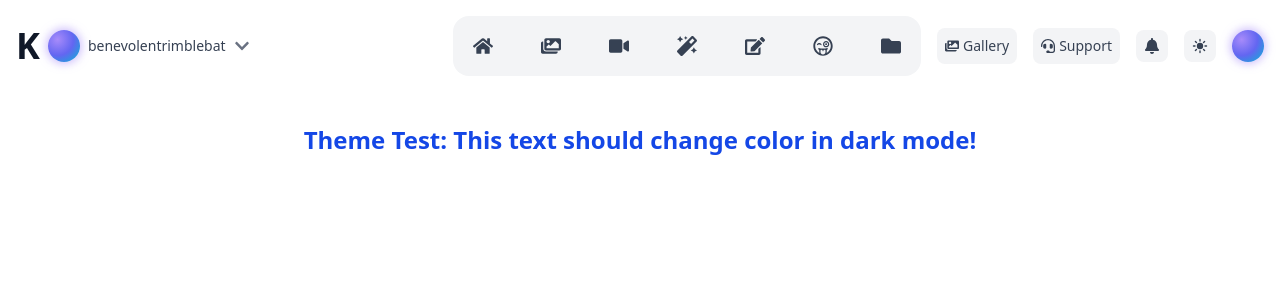
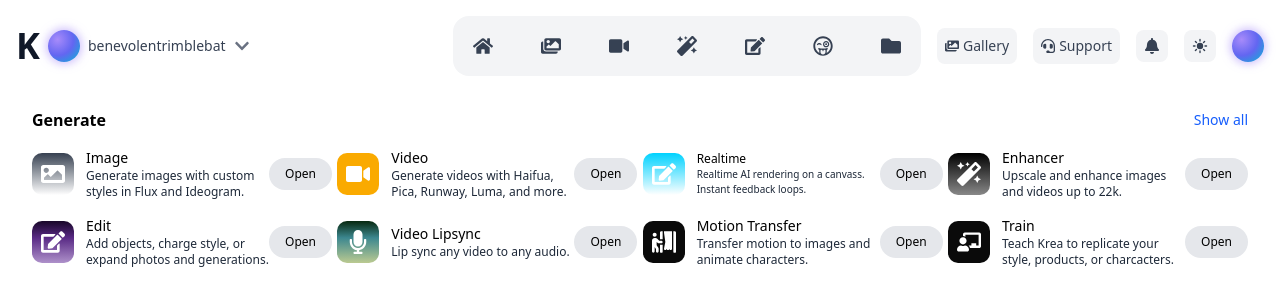
Before and after one commit to Buch-dev/Internship_Task, a Next.js app in the folder my-app/: page / in a window 1280 px wide. Shown: the top 306 px of the page. Built offline with nearby package versions, Linux system fonts and the light colour scheme.

Commit message:
added the generate components

```diff
--- /dev/null
+++ b/my-app/src/app/components/Generate.jsx
@@ -0,0 +1,203 @@
+import React from "react";
+import {
+  FaChalkboardTeacher,
+  FaEdit,
+  FaImage,
+  FaMagic,
+  FaMicrophone,
+  FaPersonBooth,
+  FaTrain,
+  FaVideo,
+} from "react-icons/fa";
+
+const Generate = () => {
+  return (
+    <div className="w-full py-4 px-4 sm:px-6 md:px-8">
+      <div className="flex items-center justify-between w-full">
+        <h5 className="font-bold dark:text-white">Generate</h5>
+        <p className="text-blue-600 text-sm">Show all</p>
+      </div>
+
+      <div className="mt-4 flex flex-col sm:flex-row sm:flex-wrap sm:items-center sm:justify-between gap-y-4 gap-x-1 w-full">
+        <div className="flex items-center justify-between w-full sm:w-[300px]">
+          <div className="icons flex items-center gap-3 w-fit">
+            <div
+              className="w-[42px] h-[42px] min-w-[42px] min-h-[42px] max-w-[42px] max-h-[42px] rounded-[10px] flex items-center justify-center cursor-pointer hover:scale-105 transition-transform duration-200"
+              style={{
+                background:
+                  "linear-gradient(to bottom, #374151 0%, #ffffff 100%)",
+              }}
+            >
+              <FaImage className="text-white text-2xl" />
+            </div>
+            <div>
+              <h6 className="dark:text-white text-sm">Image</h6>
+              <p className="text-gray-800 dark:text-gray-300 text-xs">
+                Generate images with custom styles in Flux and Ideogram.
+              </p>
+            </div>
+          </div>
+          <button className="open-btn bg-gray-200 text-xs px-4 py-2 rounded-2xl cursor-pointer hover:bg-gray-300 transition-all">
+            Open
+          </button>
+        </div>
+        <div className="flex items-center justify-between w-full sm:w-[300px]">
+          <div className="icons flex items-center gap-3 w-fit">
+            <div
+              className="w-[42px] h-[42px] min-w-[42px] min-h-[42px] max-w-[42px] max-h-[42px] rounded-[10px] flex items-center justify-center cursor-pointer hover:scale-105 transition-transform duration-200"
+              style={{
+                background:
+                  "linear-gradient(to bottom, #faaa00 0%, #faaa00 100%)",
+              }}
+            >
+              <FaVideo className="text-white text-2xl" />
+            </div>
+            <div>
+              <h6 className="dark:text-white text-sm">Video</h6>
+              <p className="text-gray-800 dark:text-gray-300 text-xs">
+                Generate videos with Haifua, Pica, Runway, Luma, and more.
+              </p>
+            </div>
+          </div>
+          <button className="open-btn bg-gray-200 text-xs px-4 py-2 rounded-2xl cursor-pointer hover:bg-gray-300 transition-all">
+            Open
+          </button>
+        </div>
+        <div className="flex items-center justify-between w-full sm:w-[300px]">
+          <div className="icons flex items-center gap-3 w-fit">
+            <div
+              className="w-[42px] h-[42px] min-w-[42px] min-h-[42px] max-w-[42px] max-h-[42px] rounded-[10px] flex items-center justify-center cursor-pointer hover:scale-105 transition-transform duration-200"
+              style={{
+                background:
+                  "linear-gradient(to bottom, #00d2ff 0%, #ffffff 100%)",
+              }}
+            >
+              <FaEdit className="text-white text-2xl" />
+            </div>
+            <div>
+              <h6 className="dark:text-white text-xs">Realtime</h6>
+              <p className="text-gray-800 dark:text-gray-300 text-[10px]">
+                Realtime AI rendering on a canvass. Instant feedback loops.
+              </p>
+            </div>
+          </div>
+          <button className="open-btn bg-gray-200 text-xs px-4 py-2 rounded-2xl cursor-pointer hover:bg-gray-300 transition-all">
+            Open
+          </button>
+        </div>
+        <div className="flex items-center justify-between w-full sm:w-[300px]">
+          <div className="icons flex items-center gap-3 w-fit">
+            <div
+              className="w-[42px] h-[42px] min-w-[42px] min-h-[42px] max-w-[42px] max-h-[42px] rounded-[10px] flex items-center justify-center cursor-pointer hover:scale-105 transition-transform duration-200"
+              style={{
+                background:
+                  "linear-gradient(to bottom, #000000 0%, #888888 100%)",
+              }}
+            >
+              <FaMagic className="text-white text-2xl" />
+            </div>
+            <div>
+              <h6 className="dark:text-white text-sm">Enhancer</h6>
+              <p className="text-gray-800 dark:text-gray-300 text-xs">
+                Upscale and enhance images and videos up to 22k.
+              </p>
+            </div>
+          </div>
+          <button className="open-btn bg-gray-200 text-xs px-4 py-2 rounded-2xl cursor-pointer hover:bg-gray-300 transition-all">
+            Open
+          </button>
+        </div>
+        <div className="flex items-center justify-between w-full sm:w-[300px]">
+          <div className="icons flex items-center gap-3 w-fit">
+            <div
+              className="w-[42px] h-[42px] min-w-[42px] min-h-[42px] max-w-[42px] max-h-[42px] rounded-[10px] flex items-center justify-center cursor-pointer hover:scale-105 transition-transform duration-200"
+              style={{
+                background:
+                  "linear-gradient(to top, #AE91CA 0%, #592A85 60%, #180728 100%)",
+              }}
+            >
+              <FaEdit className="text-white text-2xl" />
+            </div>
+            <div>
+              <h6 className="dark:text-white text-sm">Edit</h6>
+              <p className="text-gray-800 dark:text-gray-300 text-xs">
+                Add objects, charge style, or expand photos and generations.
+              </p>
+            </div>
+          </div>
+          <button className="open-btn bg-gray-200 text-xs px-4 py-2 rounded-2xl cursor-pointer hover:bg-gray-300 transition-all">
+            Open
+          </button>
+        </div>
+        <div className="flex items-center justify-between w-full sm:w-[300px]">
+          <div className="icons flex items-center gap-3 w-fit">
+            <div
+              className="w-[42px] h-[42px] min-w-[42px] min-h-[42px] max-w-[42px] max-h-[42px] rounded-[10px] flex items-center justify-center cursor-pointer hover:scale-105 transition-transform duration-200"
+              style={{
+                background:
+                  "linear-gradient(to top, #BBCA91 0%, #3C878F 60%, #07280F 100%)",
+              }}
+            >
+              <FaMicrophone className="text-white text-2xl" />
+            </div>
+            <div>
+              <h6 className="dark:text-white text-sm">Video Lipsync</h6>
+              <p className="text-gray-800 dark:text-gray-300 text-xs">
+                Lip sync any video to any audio.
+              </p>
+            </div>
+          </div>
+          <button className="open-btn bg-gray-200 text-xs px-4 py-2 rounded-2xl cursor-pointer hover:bg-gray-300 transition-all">
+            Open
+          </button>
+        </div>
+        <div className="flex items-center justify-between w-full sm:w-[300px]">
+          <div className="icons flex items-center gap-3 w-fit">
+            <div
+              className="w-[42px] h-[42px] min-w-[42px] min-h-[42px] max-w-[42px] max-h-[42px] rounded-[10px] flex items-center justify-center cursor-pointer hover:scale-105 transition-transform duration-200"
+              style={{
+                background:
+                  "linear-gradient(to top, #0a0a0a 0%, #0a0a0a 60%, #0a0a0a 100%)",
+              }}
+            >
+              <FaPersonBooth className="text-white text-2xl" />
+            </div>
+            <div>
+              <h6 className="dark:text-white text-sm">Motion Transfer</h6>
+              <p className="text-gray-800 dark:text-gray-300 text-xs">
+                Transfer motion to images and animate characters.
+              </p>
+            </div>
+          </div>
+          <button className="open-btn bg-gray-200 text-xs px-4 py-2 rounded-2xl cursor-pointer hover:bg-gray-300 transition-all">
+            Open
+          </button>
+        </div>
+        <div className="flex items-center justify-between w-full sm:w-[300px]">
+          <div className="icons flex items-center gap-3 w-fit">
+            <div
+              className="w-[42px] h-[42px] min-w-[42px] min-h-[42px] max-w-[42px] max-h-[42px] rounded-[10px] flex items-center justify-center cursor-pointer hover:scale-105 transition-transform duration-200"
+              style={{
+                background:
+                  "linear-gradient(to top, #0a0a0a 0%, #0a0a0a 60%, #0a0a0a 100%)",
+              }}
+            >
+              <FaChalkboardTeacher className="text-white text-2xl" />
+            </div>
+            <div>
+              <h6 className="dark:text-white text-sm">Train</h6>
+              <p className="text-gray-800 dark:text-gray-300 text-xs">
+                Teach Krea to replicate your style, products, or charcacters.
+              </p>
+            </div>
+          </div>
+          <button className="open-btn bg-gray-200 text-xs px-4 py-2 rounded-2xl cursor-pointer hover:bg-gray-300 transition-all">
+            Open
+          </button>
+        </div>
+      </div>
+    </div>
+  );
+};
+
+export default Generate;
--- a/my-app/src/app/page.js
+++ b/my-app/src/app/page.js
@@ -1,14 +1,11 @@
+import Generate from "./components/Generate";
 import Header from "./components/Header";
 
 export default function Home() {
   return (
     <div className="font-sans items-center justify-items-center dark:bg-gray-800 bg-white min-h-screen">
       <Header />
-      <div className="p-8">
-        <h1 className="text-2xl font-bold dark:text-yellow-300 text-blue-700">
-          Theme Test: This text should change color in dark mode!
-        </h1>
-      </div>
+      <Generate />
     </div>
   );
 }
```
